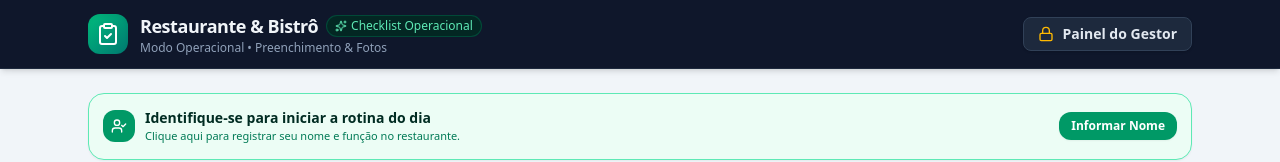
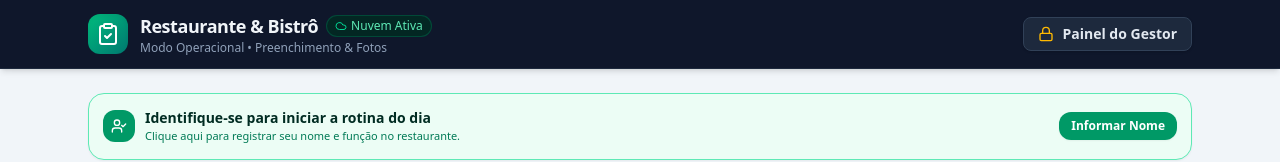
Before and after one commit to jubabarkika2/CHECK-LIST-1.0, a React (Vite) app: page / in a window 1280 px wide. Shown: the top 162 px of the page. Built offline with nearby package versions, Linux system fonts and the light colour scheme; no server answers; the database is empty.

Commit message:
feat(header): add cloud sync status indicator
Update header to display cloud synchronization status to provide real-time feedback on connection state.

```diff
--- a/src/components/Header.tsx
+++ b/src/components/Header.tsx
@@ -7,7 +7,8 @@ import {
   UserCheck,
   ChefHat,
   Sparkles,
-  PhoneCall
+  PhoneCall,
+  Cloud
 } from 'lucide-react';
 import { ManagerSettings } from '../types';
 
@@ -17,6 +18,7 @@ interface HeaderProps {
   settings: ManagerSettings;
   activeStaffName: string;
   onChangeStaffName: () => void;
+  isCloudSynced?: boolean;
 }
 
 export const Header: React.FC<HeaderProps> = ({
@@ -25,6 +27,7 @@ export const Header: React.FC<HeaderProps> = ({
   settings,
   activeStaffName,
   onChangeStaffName,
+  isCloudSynced = true,
 }) => {
   return (
     <header className="bg-slate-900 text-white border-b border-slate-800 sticky top-0 z-30 shadow-md">
@@ -42,7 +45,7 @@ export const Header: React.FC<HeaderProps> = ({
                   {settings.restaurantName || 'Restaurante & Bistrô'}
                 </h1>
                 <span className="hidden sm:inline-flex items-center px-2 py-0.5 rounded-full text-xs font-medium bg-emerald-950/80 text-emerald-300 border border-emerald-800/60">
-                  <Sparkles className="w-3 h-3 mr-1" /> Checklist Operacional
+                  <Cloud className="w-3 h-3 mr-1 text-emerald-400" /> Nuvem Ativa
                 </span>
               </div>
               <p className="text-xs text-slate-400 truncate">
```
